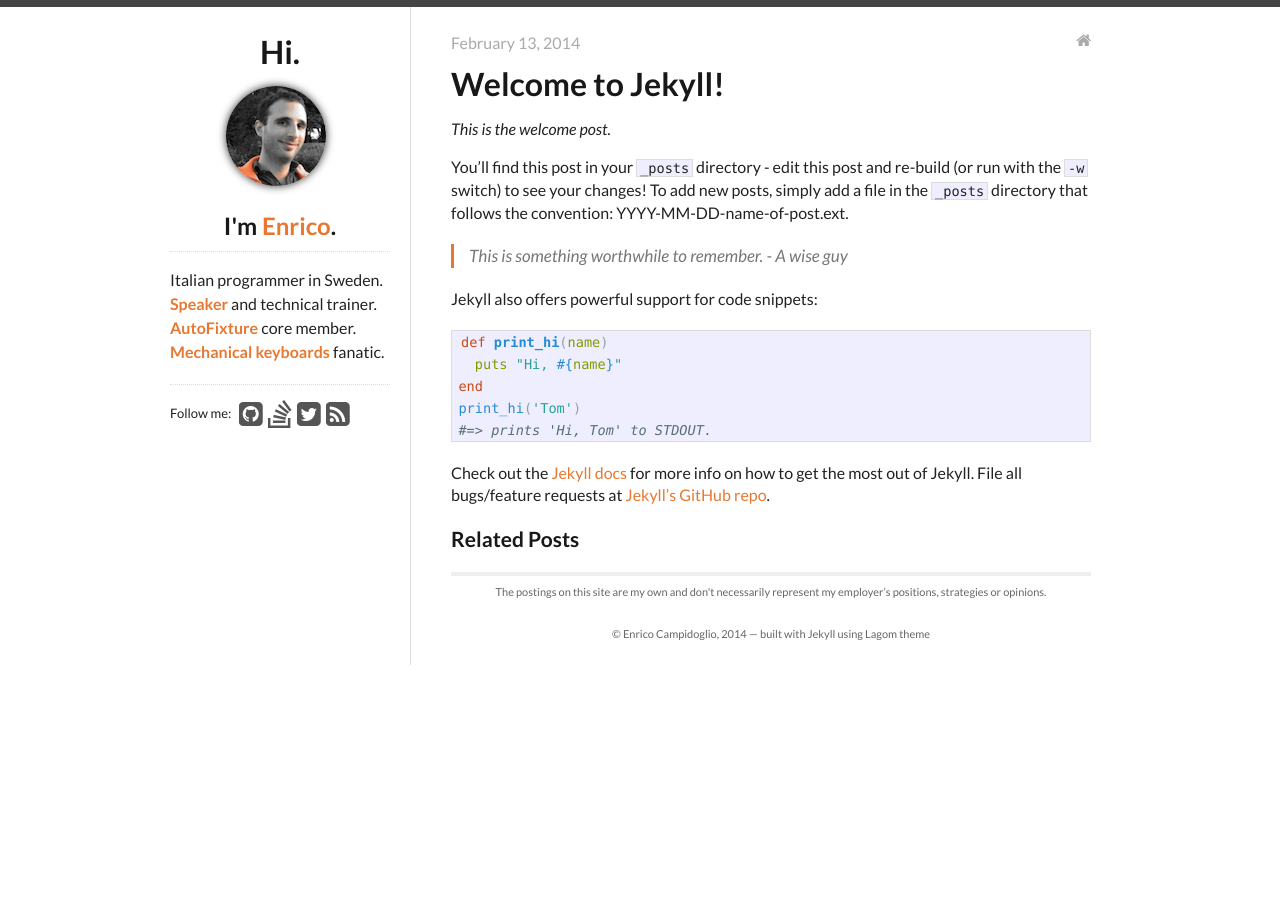
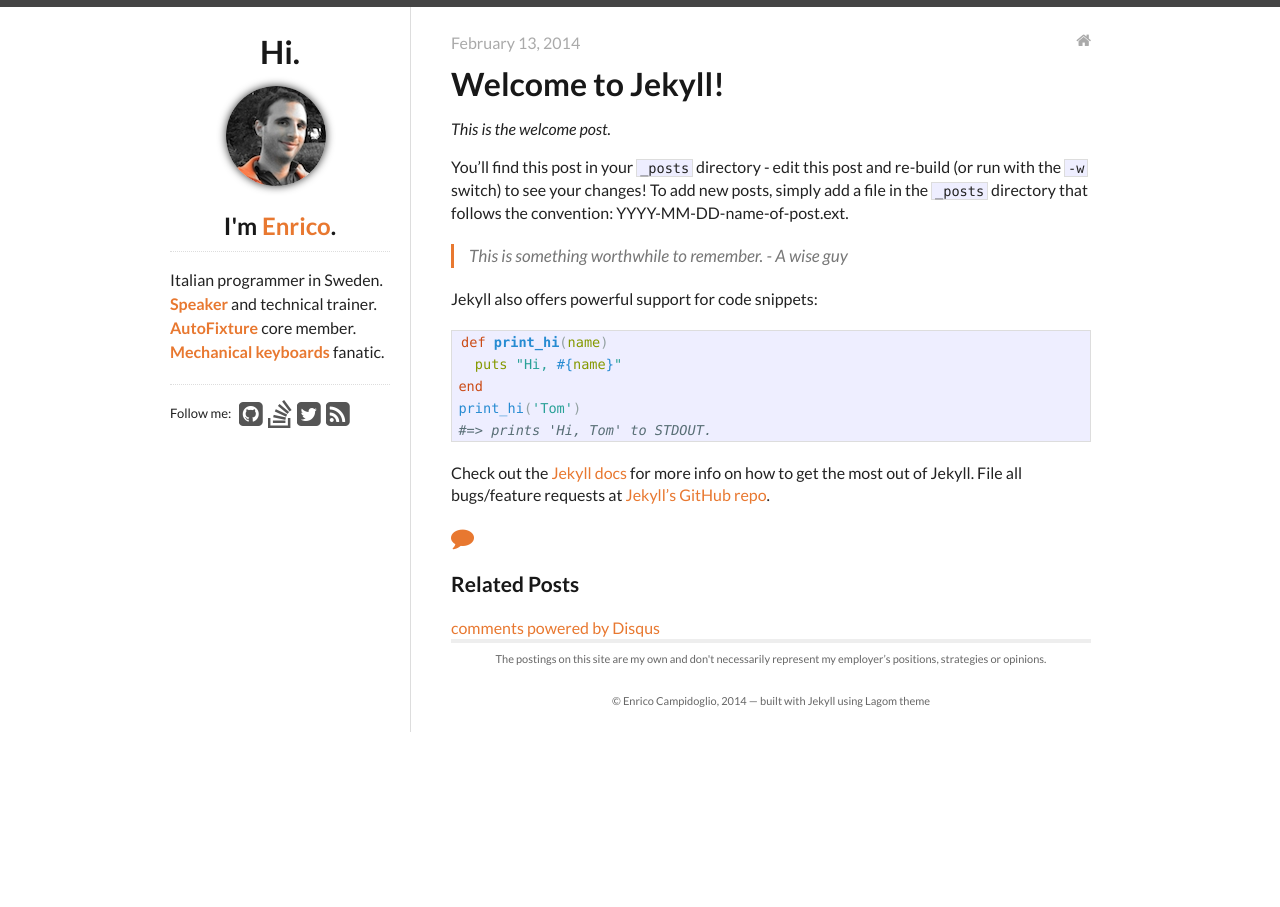
Before and after one commit to megakemp/megakemp.github.io, a Jekyll site: the page built from _posts/2014-02-13-welcome-to-jekyll.markdown, in a window 1280 px wide. Built offline with Jekyll 4.4.1, drawn with Linux system fonts in a browser that asks for light colours; nearby versions of some CDN libraries; Markdown is read by kramdown in place of the engine named in the settings; comment, search, counter and statistics services are not loaded.

Commit message:
Adds comments with Disqus.

```diff
--- /dev/null
+++ b/_includes/comments.html
@@ -0,0 +1,11 @@
+<script type="text/javascript">
+  var disqus_shortname = 'megakemp';
+
+  (function () {
+    var s = document.createElement('script');
+    s.async = true;
+    s.type = 'text/javascript';
+    s.src = 'http://' + disqus_shortname + '.disqus.com/count.js';
+    (document.getElementsByTagName('HEAD')[0] || document.getElementsByTagName('BODY')[0]).appendChild(s);
+  }());
+</script>
--- a/_includes/css/screen.css
+++ b/_includes/css/screen.css
@@ -151,6 +151,12 @@
   border: none;
 }
 
+#comments i {
+  font-size: 23px;
+  margin-right: 5px;
+  color: {{ site.theme.highlight_color }};
+}
+
 .sidebar {
   padding-top: 25px;
   font-family: "Lato", sans-serif;
--- a/_layouts/default.html
+++ b/_layouts/default.html
@@ -34,6 +34,8 @@
     </div>
   </div>
 
+{% include comments.html %}
+
 {% include analytics.html %}
 </body>
 </html>
--- a/_layouts/post.html
+++ b/_layouts/post.html
@@ -19,6 +19,11 @@
   {{ content }}
 </div>
 
+<div id="comments">
+  <i class="fa fa-comment"></i>
+  <a href="{{ page.url }}#disqus_thread"></a>
+</div>
+
 <div id="related">
   <h3>Related Posts</h3>
   <ul class="posts">
@@ -29,3 +34,19 @@
     {% endfor %}
   </ul>
 </div>
+
+<div id="disqus_thread"></div>
+<script type="text/javascript">
+  var disqus_shortname = 'megakemp';
+  var disqus_url = '{{ site.url }}{{ page.url | replace:'index.html','' }}';
+
+  (function() {
+    var dsq = document.createElement('script');
+    dsq.type = 'text/javascript';
+    dsq.async = true;
+    dsq.src = '//' + disqus_shortname + '.disqus.com/embed.js';
+    (document.getElementsByTagName('head')[0] || document.getElementsByTagName('body')[0]).appendChild(dsq);
+  })();
+</script>
+<noscript>Please enable JavaScript to view the <a href="http://disqus.com/?ref_noscript">comments powered by Disqus.</a></noscript>
+<a href="http://disqus.com" class="dsq-brlink">comments powered by <span class="logo-disqus">Disqus</span></a>
```
